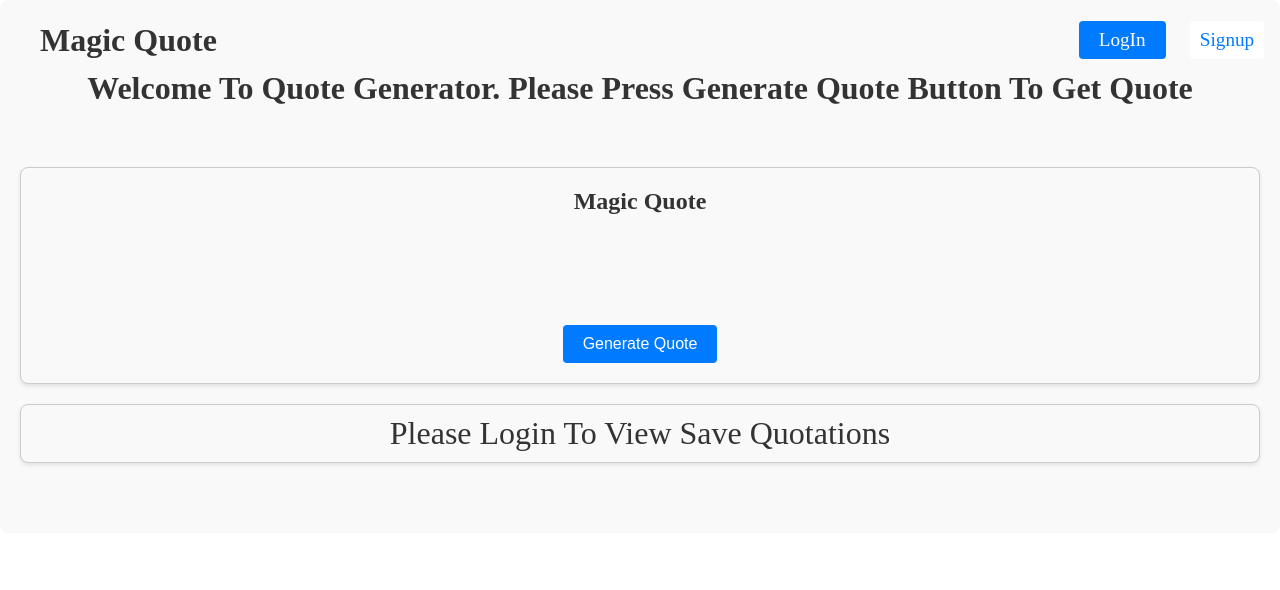
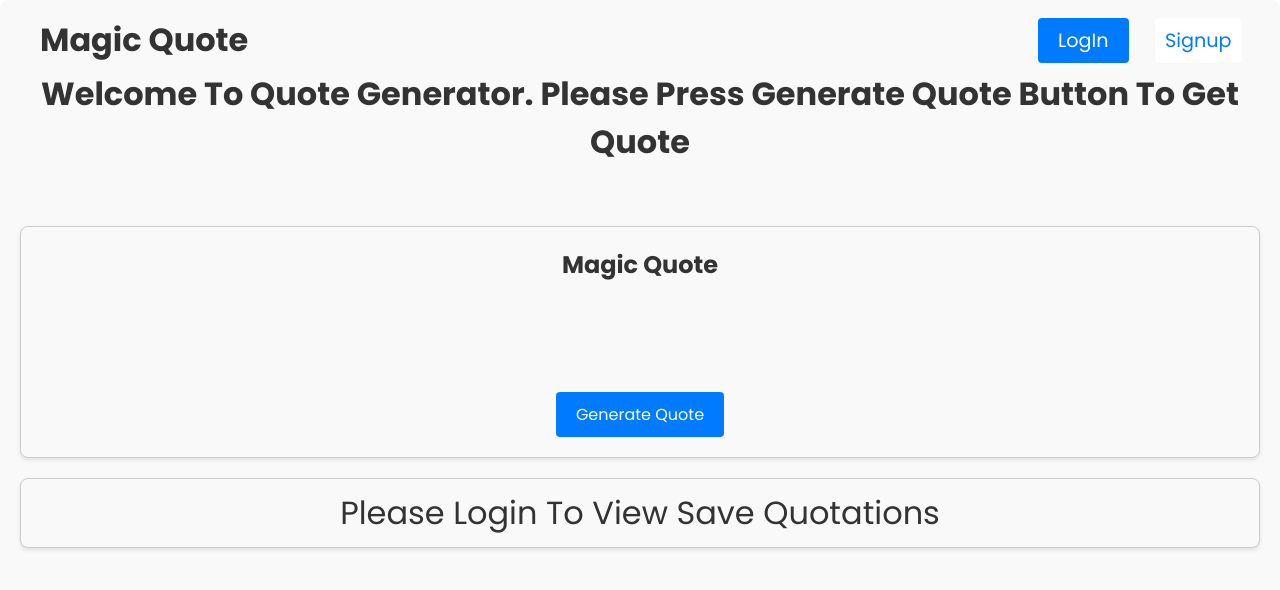
Before and after one commit to chtahaamin/final-project, a React (Vite) app: page / in a window 1280 px wide. Shown: the top 590 px of the page. Built offline with nearby package versions, Linux system fonts and the light colour scheme.

Commit message:
button and font updated

```diff
--- a/index.html
+++ b/index.html
@@ -4,6 +4,9 @@
     <meta charset="UTF-8" />
     <link rel="icon" type="image/svg+xml" href="/mq.svg" />
     <meta name="viewport" content="width=device-width, initial-scale=1.0" />
+    <link rel="preconnect" href="https://fonts.googleapis.com">
+<link rel="preconnect" href="https://fonts.gstatic.com" crossorigin>
+<link href="https://fonts.googleapis.com/css2?family=Poppins:ital,wght@0,100;0,200;0,300;0,400;0,500;0,600;0,700;0,800;0,900;1,100;1,200;1,300;1,400;1,500;1,600;1,700;1,800;1,900&display=swap" rel="stylesheet">
     <title>magic Quote || Quote generators</title>
   </head>
   <body>
--- a/src/App.css
+++ b/src/App.css
@@ -4,6 +4,7 @@
     padding:0;
     box-sizing :border-box;
     text-transform :capitalize;
+    font-family: "Poppins", sans-serif;
 }
 .container {
     /* max-width: 80%; */
--- a/src/Components/NavBar.css
+++ b/src/Components/NavBar.css
@@ -11,7 +11,8 @@
 }
 .btn-div{
     display:flex;
-    gap :15%
+    gap :15%;
+    margin: 0px 25px 0 0;
 }
 
 
```
